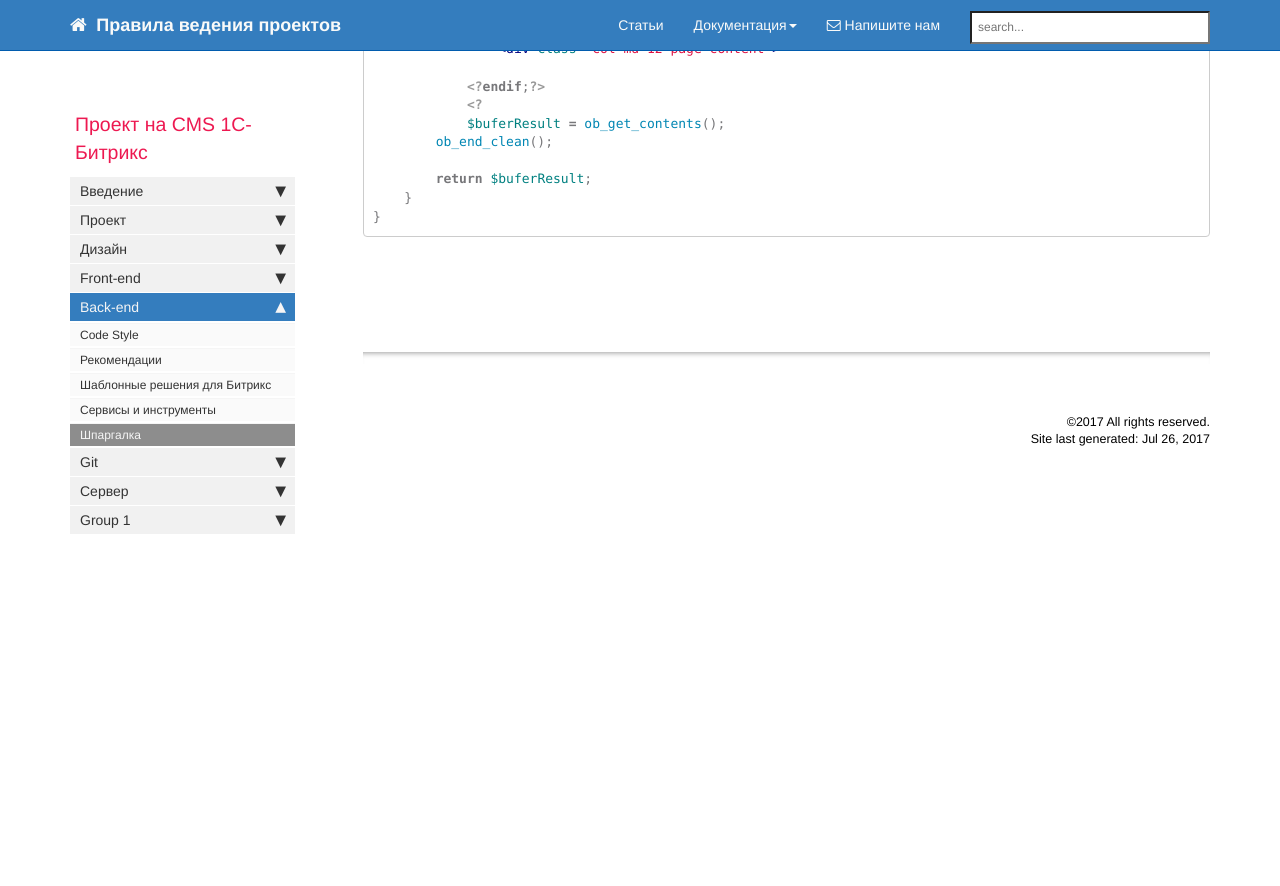
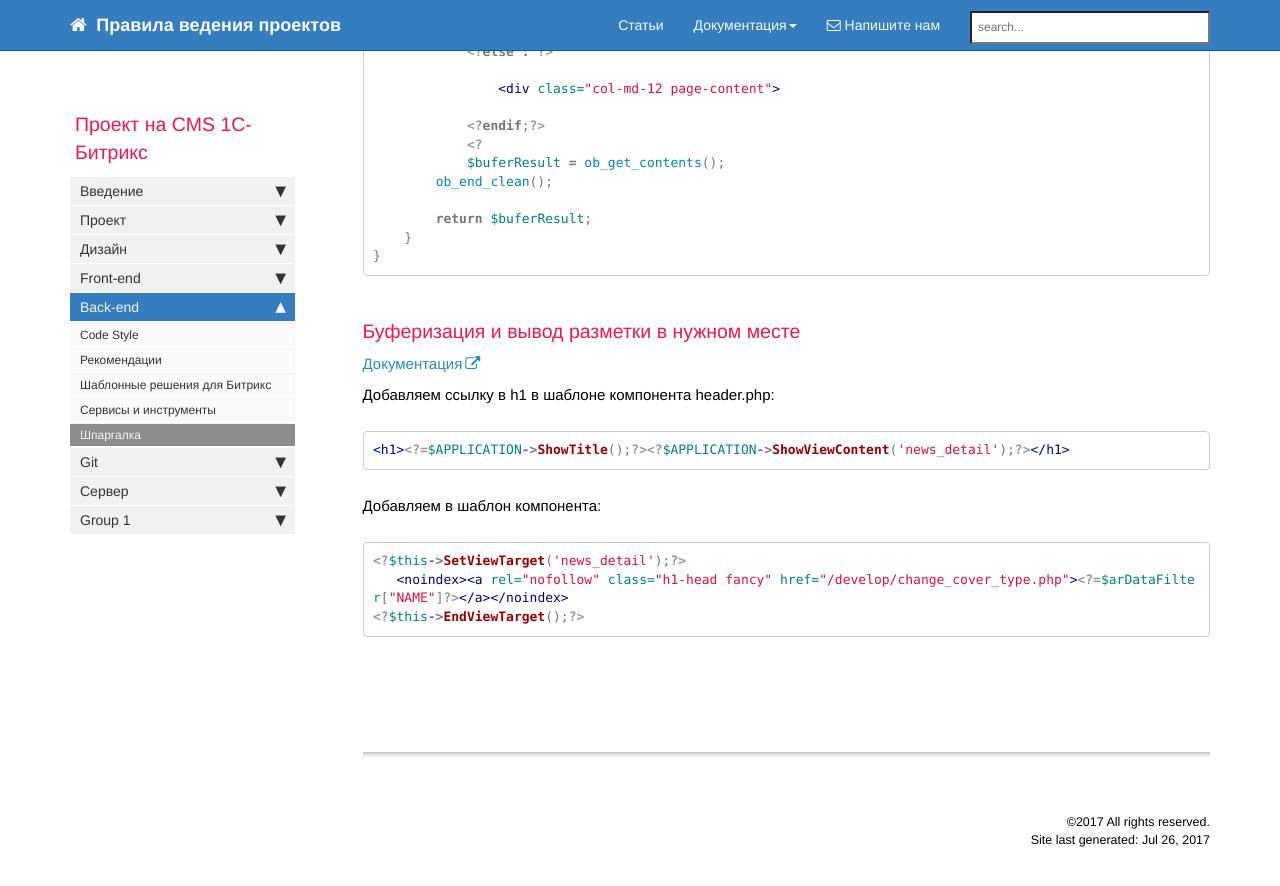
Before and after one commit to gdecider/gdecider.github.io, a Jekyll site: the page built from pages/bx/bx_back-shpora.md, in a window 1280 px wide and 900 px high, scrolled down 7485 px. Shown: the top 886 px of the window. Built offline with Jekyll 4.4.1, drawn with Linux system fonts in a browser that asks for light colours; nearby versions of some CDN libraries; comment, search, counter and statistics services are not loaded; some of the changed text lies outside the part shown.

Commit message:
Update bx_back-shpora.md

````diff
--- a/pages/bx/bx_back-shpora.md
+++ b/pages/bx/bx_back-shpora.md
@@ -354,3 +354,21 @@ class MyClass {
     }
 }
 ```
+
+### Буферизация и вывод разметки в нужном месте
+
+[Документация](https://dev.1c-bitrix.ru/api_help/main/reference/cmain/showviewcontent.php)
+
+Добавляем ссылку в h1 в шаблоне компонента header.php:
+
+```php
+<h1><?=$APPLICATION->ShowTitle();?><?$APPLICATION->ShowViewContent('news_detail');?></h1>
+```
+
+Добавляем в шаблон компонента:
+
+```php
+<?$this->SetViewTarget('news_detail');?>
+   <noindex><a rel="nofollow" class="h1-head fancy" href="/develop/change_cover_type.php"><?=$arDataFilter["NAME"]?></a></noindex>
+<?$this->EndViewTarget();?>
+```
````
